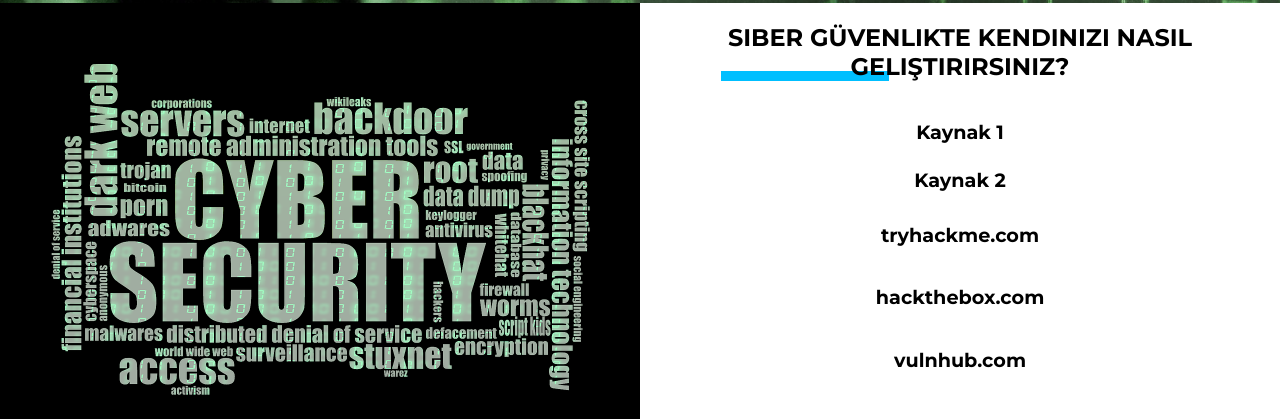
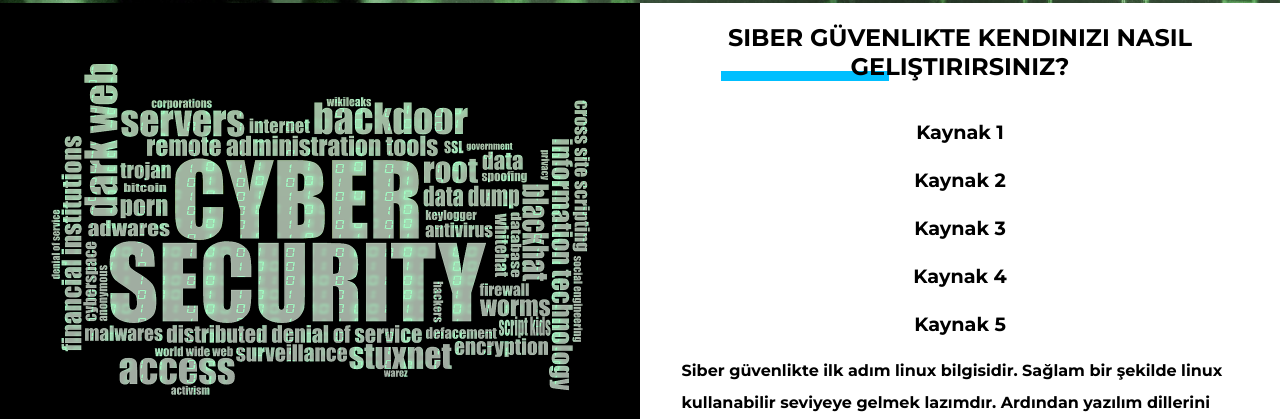
Before and after one commit to uralaltan/simple-website, a plain HTML site: page index.html in a window 1280 px wide. Shown: the part 2713-3132 px from the top of the page. Drawn offline with Linux system fonts and the light colour scheme.

Commit message:
Update index.html

```diff
--- a/index.html
+++ b/index.html
@@ -11,7 +11,7 @@
 <body>
 
     <div class="overlay" id="overlay">
-        <h3>Süre yetmedi la (Site bozuluyo bu arada sayfayı yenilemek lazım)</h3>
+        <h3>Bir sorunuz varsa ChatGPT'ye sorunuz. (Site bozuluyo bu arada sayfayı yenilemek lazım)</h3>
     </div>
 
     <div class="hero-bg">
@@ -142,13 +142,13 @@
                         <a class="yzk2" href="https://www.youtube.com/channel/UCa6eh7gCkpPo5XXUDfygQQA">Kaynak 2</a>
                     </div>
                     <div id="just-line-break">
-                        <p class="yzk3">tryhackme.com</p>
+                        <a class="yzk3" href="http://www.tryhackme.com">Kaynak 3</a>
                     </div>
-                    <div >
-                        <p class="yzk4">hackthebox.com</p>
+                    <div id = "just-line-break">
+                        <a class="yzk4" href="http://www.hackthebox.com">Kaynak 4</a>
                     </div>
                     <div id="just-line-break">
-                        <p class="yzk5">vulnhub.com</p>
+                        <a class="yzk5" href="http://www.vulnhub.com">Kaynak 5</a>
                     </div>
                 </header>
                 <p>Siber güvenlikte ilk adım linux bilgisidir. Sağlam bir şekilde linux kullanabilir seviyeye gelmek lazımdır. Ardından yazılım dillerini öğrenmek gereklidir. SQL, Java, Python vb. dilleri öğrenip kendini geliştirmeye sürekli devam etmelidir.</p>
@@ -198,7 +198,7 @@
                         <a class="yzk5" href="https://www.udemy.com/course/komple-web-developer-kursu/">Kaynak 5</a>
                     </div>
                 </header>
-                <p>Web öğrenmeden ilk adım html öğrenmektir. Html ile iskelet oluşturmayı öğrendikten sonra css ile tasarımı öğrenmelidir ardından ise JavaScript.</p>
+                <p>Web öğrenmeden ilk adım HTML öğrenmektir. HTML ile iskelet oluşturmayı öğrendikten sonra CSS ile tasarımı öğrenmelidir ardından ise JavaScript gelir.</p>
             </div>
             <img class="web" src="images/web.jpg" alt="Picture of food in a bowl">
         </section>
```
